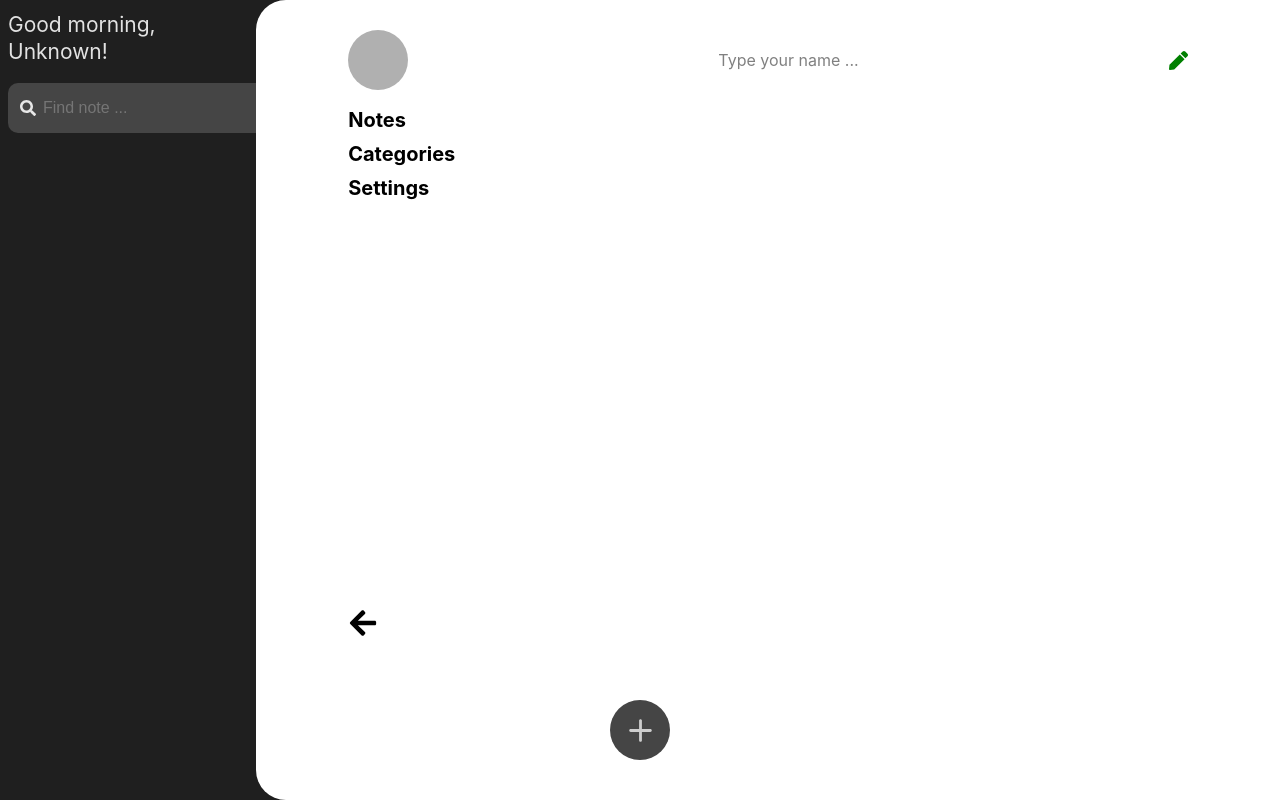
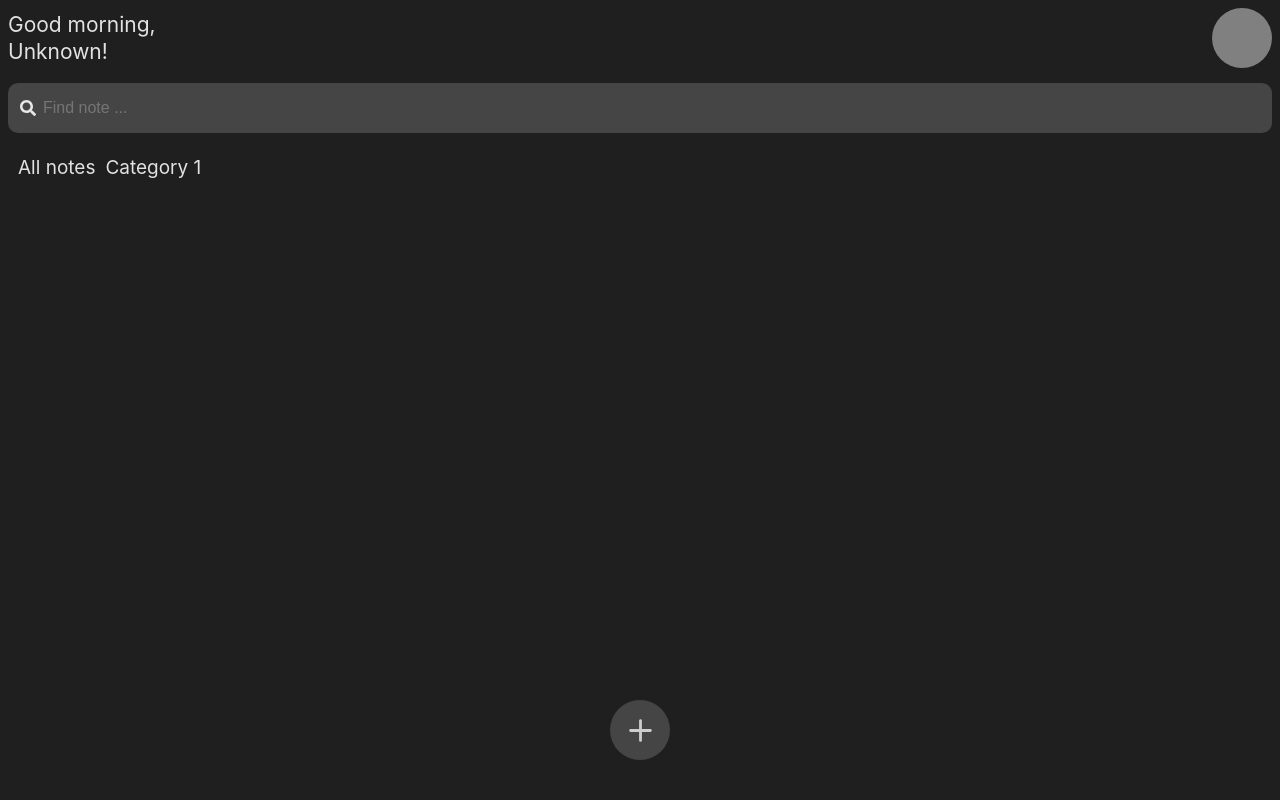
Before and after one commit to threeWindows/NoteApp, a React (Vite) app: page / in a window 1280 px wide. Built offline with nearby package versions, Linux system fonts and the light colour scheme.

Commit message:
Implement categories

```diff
--- a/src/App.tsx
+++ b/src/App.tsx
@@ -4,14 +4,17 @@ import Header from "./components/Header";
 import Menu from "./components/Menu";
 import SearchEngine from "./components/SearchEngine";
 import Footer from "./components/Footer";
+import Categories from "./components/Categories";
 
 function App() {
   const [name, setName] = useState("");
-  const [containerVisible, setContainerVisibility] = useState(true);
+  const [containerVisible, setContainerVisibility] = useState(false);
 
   const fetchName = (event: React.ChangeEvent<HTMLInputElement>) => {
     setName(event.target.value);
   };
+
+  const categories = ["All notes", "Category 1"];
 
   return (
     <>
@@ -23,6 +26,7 @@ function App() {
           fetchName={fetchName}
         />
         <SearchEngine />
+        <Categories text={categories} />
         <Footer />
       </div>
     </>
--- /dev/null
+++ b/src/components/Categories.tsx
@@ -0,0 +1,58 @@
+import { useState } from "react";
+import styled from "styled-components";
+
+const Container = styled.div`
+  width: 100%;
+  height: 20px;
+  padding: 10px 0;
+  display: flex;
+  align-items: center;
+
+  ul {
+    padding: 0;
+    margin: 0;
+    display: flex;
+    li {
+      margin-left: 10px;
+      list-style: none;
+      font-size: 19px;
+    }
+
+    .li-active {
+      border-bottom: 3px solid #fffd21;
+    }
+  }
+`;
+
+interface Props {
+  text: string[];
+}
+
+const Categories = ({ text }: Props) => {
+  const [itemIndex, setIndex] = useState(-1);
+
+  return (
+    <Container>
+      <ul>
+        <ul>
+          {text.map((item, index) => (
+            <li
+              key={item}
+              onClick={() => {
+                const clickedItem = index;
+                if (index == clickedItem) {
+                  setIndex(index);
+                }
+              }}
+              className={index == itemIndex ? "li-active" : item}
+            >
+              {item}
+            </li>
+          ))}
+        </ul>
+      </ul>
+    </Container>
+  );
+};
+
+export default Categories;
--- a/src/components/Menu.tsx
+++ b/src/components/Menu.tsx
@@ -12,7 +12,7 @@ const Container = styled.div`
   right: 0;
   border-radius: 30px 0px 0px 30px;
   color: black;
-  /* transform: translateX(100%); */
+  z-index: 10;
   transition: transform 0.6s ease-out;
 
   header {
```
